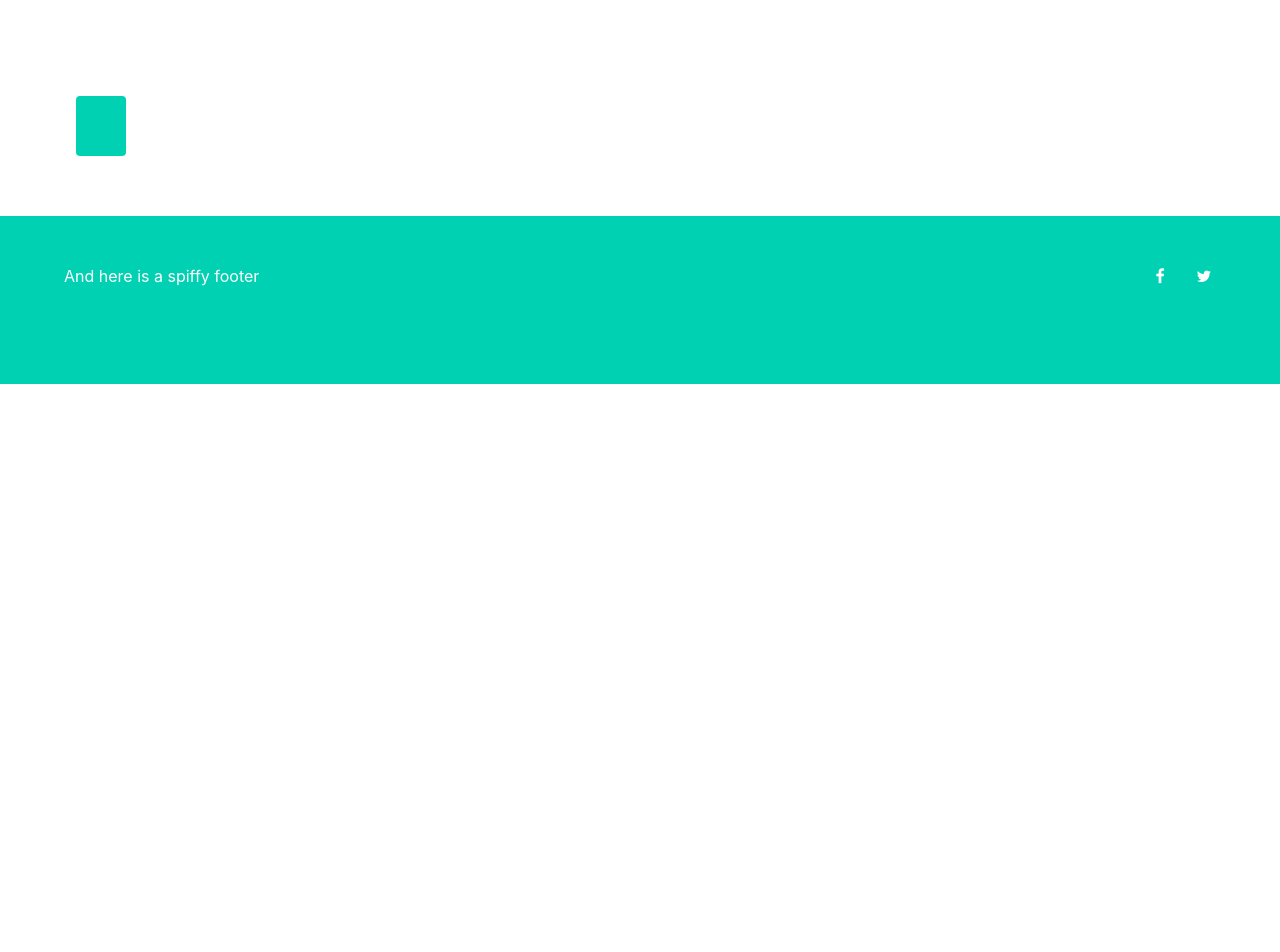
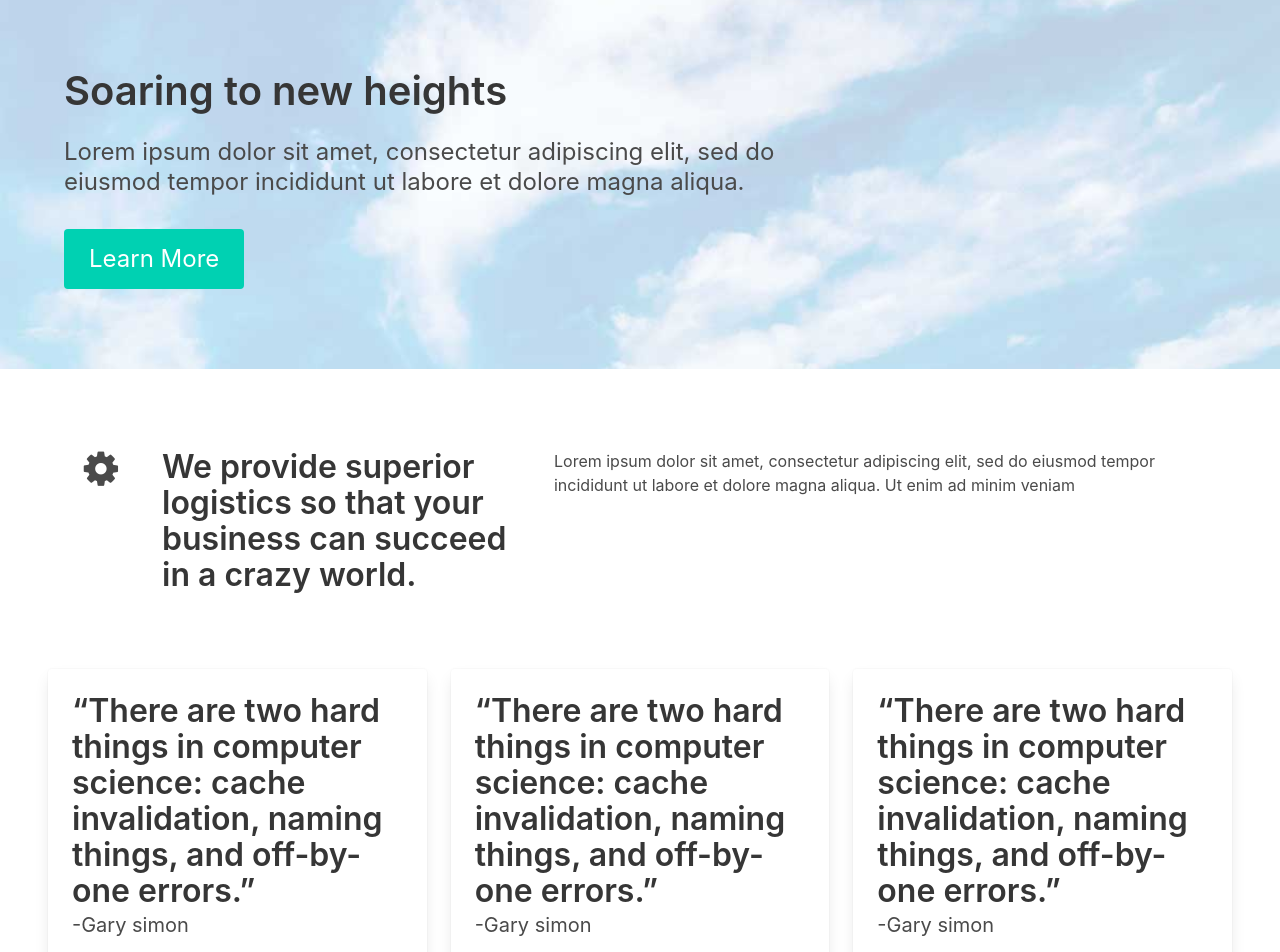
Before and after one commit to 91integ25/Quicksite-Vue.js, a Vue app: page /#/ in a window 1280 px wide. Shown: the part 100-1052 px from the top of the page. Before the commit the page ends 800 px from the top, so only its background shows below. Built offline with nearby package versions, Linux system fonts and the light colour scheme.

Commit message:
finished home page

```diff
--- a/src/components/Home.vue
+++ b/src/components/Home.vue
@@ -3,10 +3,54 @@
     <section class="hero">
       <div class="hero-body">
         <div class="container">
-          <h1 class="title"></h1>
-          <div class="is-two-thirds column ispaddingless">
-            <h2 class="subtitle is-4"></h2>
-            <a href="" class="button is-large is-primary"></a>
+          <h1 class="title">{{heading}}</h1>
+          <div class="is-two-thirds column is-paddingless">
+            <h2 class="subtitle is-4">{{subheading}}</h2>
+
+          </div>
+           <a href="" class="button is-large is-primary" id="learn">Learn More</a>
+        </div>
+      </div>
+    </section>
+    <section class="section">
+      <div class="container">
+        <div class="columns pd is-desktop">
+          <div class="column is-1 has-text-centered">
+            <i class="fa fa-cog is-primary">
+
+            </i>
+          </div>
+          <div class="column is-one-third-desktop">
+            <p class="title"><strong>We provide superior logistics so that your business can succeed in a crazy world.</strong></p>
+          </div>
+          <div class="column">
+            <p>Lorem ipsum dolor sit amet, consectetur adipiscing elit, sed do eiusmod tempor incididunt ut labore et dolore magna aliqua. Ut enim ad minim veniam</p>
+          </div>
+        </div>
+      </div>
+      <div class="columns pd">
+        <div class="column">
+          <div class="card">
+            <div class="card-content">
+              <p class="title">“There are two hard things in computer science: cache invalidation, naming things, and off-by-one errors.”</p>
+              <p class="subtitle">-Gary simon</p>
+            </div>
+          </div>
+        </div>
+        <div class="column">
+          <div class="card">
+            <div class="card-content">
+              <p class="title">“There are two hard things in computer science: cache invalidation, naming things, and off-by-one errors.”</p>
+              <p class="subtitle">-Gary simon</p>
+            </div>
+          </div>
+        </div>
+        <div class="column">
+          <div class="card">
+            <div class="card-content">
+              <p class="title">“There are two hard things in computer science: cache invalidation, naming things, and off-by-one errors.”</p>
+              <p class="subtitle">-Gary simon</p>
+            </div>
           </div>
         </div>
       </div>
@@ -18,7 +62,7 @@
   name: 'home',
   data(){ return{
       heading:"Soaring to new heights",
-      subheading:"Lorem ipsum"
+      subheading:"Lorem ipsum dolor sit amet, consectetur adipiscing elit, sed do eiusmod tempor incididunt ut labore et dolore magna aliqua."
     }
   }
 }
@@ -27,4 +71,27 @@
 <!-- Add "scoped" attribute to limit CSS to this component only -->
 <style lang="sass" scoped>
 @import "../mq"
+.hero
+  background: url("../assets/clouds.jpg")
+  background-size: cover
+
+  .title
+    +mobile
+      font-weight: bold
+    +tablet
+      font-size: 2.5rem
+    +desktop
+      font-size: 4 rem
+      margin-top: 2rem
+h2
+  margin: 1.5rem 0 2rem 0 !important
+.fa-cog
+  font-size: 40px
+#learn
+  +desktop
+    margin-bottom: 2rem
+.pd
+  +tablet
+    padding: 2em 0
+
 </style>
```
Also changed, not shown: src/assets/clouds.jpg (added), src/assets/logo.png (deleted).
